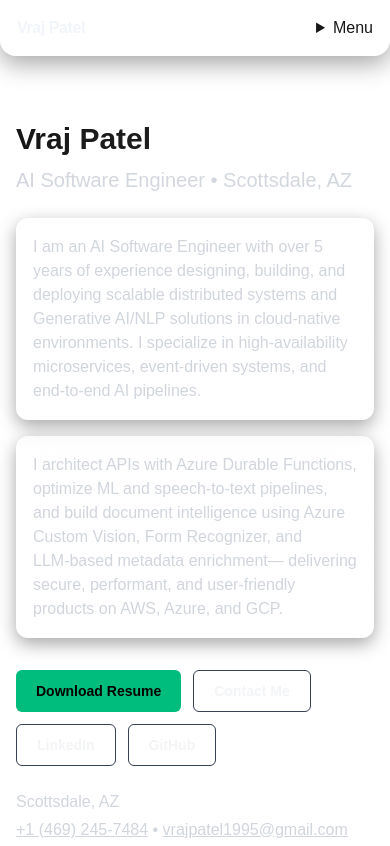
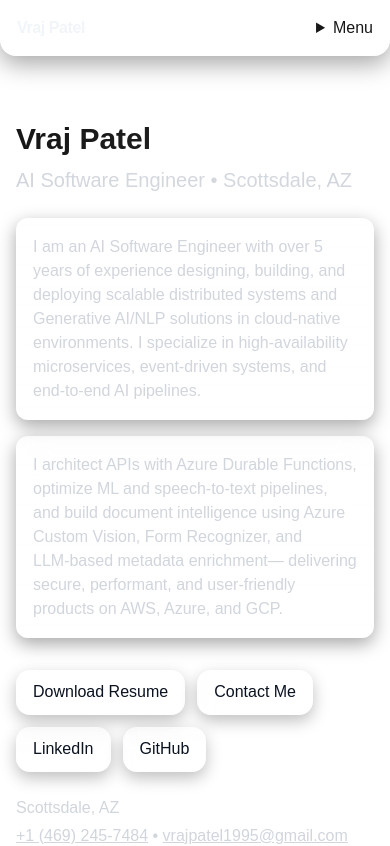
Before and after one commit to vrajpatell/portfolio, a Next.js app: page / in a window 390 px wide. Shown: the top 846 px of the page. Built offline with nearby package versions, Linux system fonts and the light colour scheme.

Commit message:
ui: Liquid Glass refinements (hero CTA buttons, skills tiles, education cards, glass form)

```diff
--- a/pages/contact.tsx
+++ b/pages/contact.tsx
@@ -38,13 +38,13 @@ export default function Contact() {
   return (
     <>
       <SEO title="Contact • Vraj Patel" description="Get in touch with Vraj Patel for engineering opportunities, collaborations, and mentorship." />
-      <section className="container-responsive py-16">
+      <section className="container-responsive py-16 animate-fadeIn">
         <h1 className="text-3xl md:text-4xl font-bold">Contact</h1>
-        <form onSubmit={onSubmit} className="mt-8 max-w-xl space-y-4">
+        <form onSubmit={onSubmit} className="mt-8 max-w-xl space-y-4 liquid-card rounded-2xl p-5">
           <div>
             <label className="block text-sm text-slate-300">Name</label>
             <input
-              className="mt-1 w-full rounded-md border border-slate-800 bg-slate-900 px-3 py-2 outline-none focus:ring-2 focus:ring-emerald-500"
+              className="mt-1 w-full rounded-md border border-white/20 bg-white/10 px-3 py-2 outline-none focus:ring-2 focus:ring-emerald-500 backdrop-blur"
               value={name}
               onChange={(e) => setName(e.target.value)}
               required
@@ -54,7 +54,7 @@ export default function Contact() {
             <label className="block text-sm text-slate-300">Email</label>
             <input
               type="email"
-              className="mt-1 w-full rounded-md border border-slate-800 bg-slate-900 px-3 py-2 outline-none focus:ring-2 focus:ring-emerald-500"
+              className="mt-1 w-full rounded-md border border-white/20 bg-white/10 px-3 py-2 outline-none focus:ring-2 focus:ring-emerald-500 backdrop-blur"
               value={email}
               onChange={(e) => setEmail(e.target.value)}
               required
@@ -63,13 +63,13 @@ export default function Contact() {
           <div>
             <label className="block text-sm text-slate-300">Message</label>
             <textarea
-              className="mt-1 w-full min-h-[140px] rounded-md border border-slate-800 bg-slate-900 px-3 py-2 outline-none focus:ring-2 focus:ring-emerald-500"
+              className="mt-1 w-full min-h-[140px] rounded-md border border-white/20 bg-white/10 px-3 py-2 outline-none focus:ring-2 focus:ring-emerald-500 backdrop-blur"
               value={message}
               onChange={(e) => setMessage(e.target.value)}
               required
             />
           </div>
-          <button type="submit" className="rounded-md bg-emerald-500 px-5 py-2.5 text-sm font-semibold text-black hover:bg-emerald-400">
+          <button type="submit" className="glass-button">
             Send
           </button>
           {status && <p className="text-sm text-slate-300">{status}</p>}
--- a/pages/education.tsx
+++ b/pages/education.tsx
@@ -4,15 +4,15 @@ export default function Education() {
   return (
     <>
       <SEO title="Education • Vraj Patel" description="Master’s degrees in Computer Science from Oklahoma Christian University and University of Texas." />
-      <section className="container-responsive py-16">
+      <section className="container-responsive py-16 animate-fadeIn">
         <h1 className="text-3xl md:text-4xl font-bold">Education</h1>
         <div className="mt-8 space-y-6">
-          <div className="rounded-lg border border-slate-800 bg-slate-900/50 p-5">
+          <div className="liquid-card rounded-2xl p-5">
             <h2 className="text-xl font-semibold text-white">M.S., Computer Science — Oklahoma Christian University</h2>
             <p className="text-slate-400 mt-1">GPA: 4.0</p>
             <p className="text-slate-400">Dates: 2020 – 2021</p>
           </div>
-          <div className="rounded-lg border border-slate-800 bg-slate-900/50 p-5">
+          <div className="liquid-card rounded-2xl p-5">
             <h2 className="text-xl font-semibold text-white">M.S., Computer Science — University of Texas</h2>
             <p className="text-slate-400 mt-1">GPA: 3.5</p>
             <p className="text-slate-400">Dates: 2018 – 2020</p>
--- a/pages/index.tsx
+++ b/pages/index.tsx
@@ -35,34 +35,10 @@ export default function Home() {
               and GCP.
             </p>
             <div className="flex flex-wrap gap-3 mt-8">
-              <a
-                href="/Vraj_Patel_Resume.pdf"
-                className="inline-flex items-center rounded-md bg-emerald-500 px-5 py-2.5 text-sm font-semibold text-black hover:bg-emerald-400"
-              >
-                Download Resume
-              </a>
-              <Link
-                href="/contact"
-                className="inline-flex items-center rounded-md border border-gray-700 px-5 py-2.5 text-sm font-semibold text-gray-100 hover:bg-gray-800"
-              >
-                Contact Me
-              </Link>
-              <a
-                href="https://www.linkedin.com/in/vrajpatell0712/"
-                target="_blank"
-                rel="noreferrer"
-                className="inline-flex items-center rounded-md border border-gray-700 px-5 py-2.5 text-sm font-semibold text-gray-100 hover:bg-gray-800"
-              >
-                LinkedIn
-              </a>
-              <a
-                href="https://github.com/vrajpatell"
-                target="_blank"
-                rel="noreferrer"
-                className="inline-flex items-center rounded-md border border-gray-700 px-5 py-2.5 text-sm font-semibold text-gray-100 hover:bg-gray-800"
-              >
-                GitHub
-              </a>
+              <a href="/Vraj_Patel_Resume.pdf" className="glass-button">Download Resume</a>
+              <Link href="/contact" className="glass-button">Contact Me</Link>
+              <a href="https://www.linkedin.com/in/vrajpatell0712/" target="_blank" rel="noreferrer" className="glass-button">LinkedIn</a>
+              <a href="https://github.com/vrajpatell" target="_blank" rel="noreferrer" className="glass-button">GitHub</a>
             </div>
             <ul className="mt-6 text-gray-300 space-y-1">
               <li>Scottsdale, AZ</li>
@@ -78,7 +54,7 @@ export default function Home() {
             </ul>
           </div>
           <div className="md:col-span-5 flex md:justify-end">
-            <div className="relative w-40 h-40 md:w-56 md:h-56 rounded-[28px] overflow-hidden ring-4 ring-emerald-500/40 float-slow liquid-card">
+            <div className="relative w-40 h-40 md:w-56 md:h-56 rounded-full overflow-hidden ring-4 ring-emerald-500/40 float-slow liquid-card inner-glow">
               <Image
                 src="https://github.com/vrajpatell.png"
                 alt="Vraj Patel headshot"
--- a/pages/skills.tsx
+++ b/pages/skills.tsx
@@ -14,15 +14,15 @@ export default function Skills() {
   return (
     <>
       <SEO title="Skills • Vraj Patel" description="Programming, AI/ML, cloud, distributed systems, databases, DevOps, and leadership skills." />
-      <section className="container-responsive py-16">
+      <section className="container-responsive py-16 animate-fadeIn">
         <h1 className="text-3xl md:text-4xl font-bold">Skills</h1>
         <div className="mt-8 grid grid-cols-1 sm:grid-cols-2 lg:grid-cols-3 gap-6">
           {categories.map((cat) => (
-            <div key={cat.title} className="rounded-lg border border-slate-800 bg-slate-900/50 p-5">
+            <div key={cat.title} className="rounded-2xl liquid-card p-5 transition-transform duration-200 hover:-translate-y-0.5">
               <h2 className="text-lg font-semibold text-white">{cat.title}</h2>
               <ul className="mt-3 flex flex-wrap gap-2">
                 {cat.items.map((i) => (
-                  <li key={i} className="text-sm bg-slate-800 text-slate-300 px-2 py-1 rounded">
+                  <li key={i} className="text-sm bg-white/10 text-slate-100 px-2 py-1 rounded">
                     {i}
                   </li>
                 ))}
--- a/styles/globals.css
+++ b/styles/globals.css
@@ -113,6 +113,28 @@ body {
 /* Icon tint helper */
 .tint { color: hsl(var(--tint)); }
 
+/* Glass button */
+.glass-button {
+  display: inline-flex;
+  align-items: center;
+  justify-content: center;
+  padding: 0.6rem 1rem;
+  border-radius: 14px;
+  background: linear-gradient(180deg, rgba(255,255,255,0.14), rgba(255,255,255,0.06));
+  border: 1px solid rgba(255,255,255,0.22);
+  color: var(--fg);
+  box-shadow: 0 6px 16px rgba(0,0,0,0.25);
+  backdrop-filter: blur(10px) saturate(160%);
+  transition: transform 180ms ease, box-shadow 180ms ease, border-color 180ms ease;
+}
+.glass-button:hover { transform: translateY(-1px); border-color: rgba(34,197,94,0.5); box-shadow: 0 10px 24px rgba(34,197,94,0.18); }
+.glass-button:focus-visible { outline: 2px solid hsl(var(--tint)); outline-offset: 2px; }
+
+/* Inner glow for avatars */
+.inner-glow {
+  box-shadow: inset 0 0 40px rgba(255,255,255,0.25), 0 0 24px rgba(34,197,94,0.25);
+}
+
 :root {
   --background: #ffffff;
   --foreground: #171717;
```
